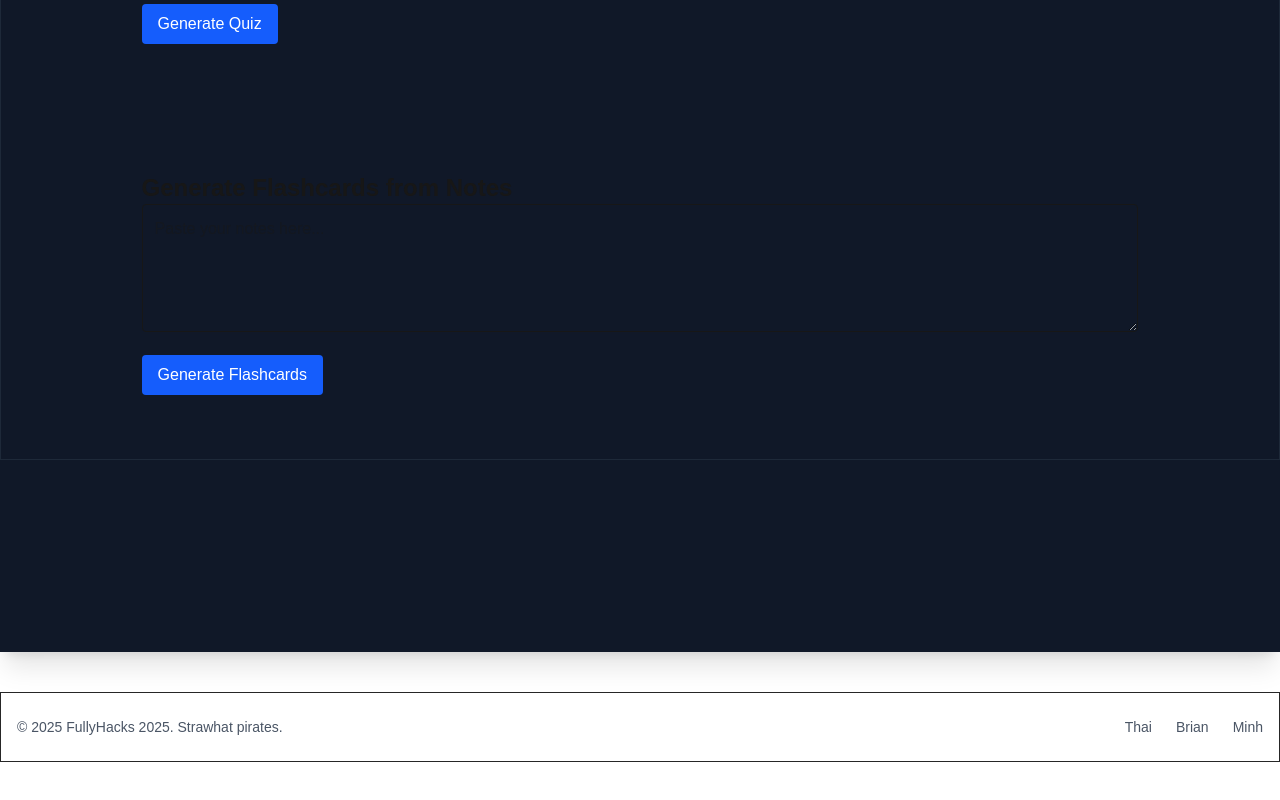
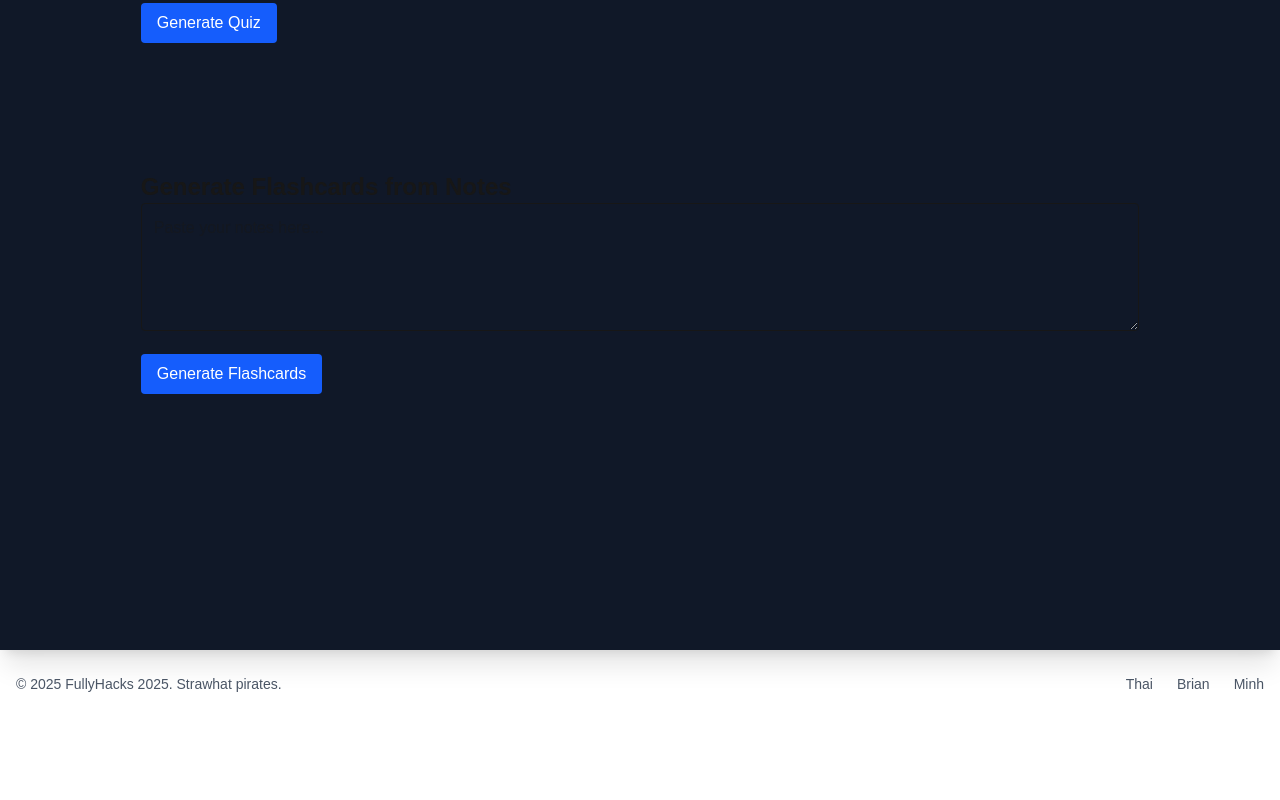
Before and after one commit to bilele123123/fullyhacks_2025, a Next.js app in the folder client/: page / in a window 1280 px wide. Shown: the part 1099-1899 px from the top of the page. After the commit the page ends 1817 px from the top, so only its background shows below. Built offline with nearby package versions, Linux system fonts and the light colour scheme.

Commit message:
Remove component border

```diff
--- a/client/app/components/Footer.tsx
+++ b/client/app/components/Footer.tsx
@@ -1,12 +1,12 @@
 const Footer = () => {
     return (
-      <footer className="w-full bg-black-800 text-gray-600 py-6 my-10 border border-neutral-800">
+      <footer className="w-full bg-black-800 text-gray-600 py-6 border-neutral-800">
         <div className="max-w-7xl mx-auto px-4 flex flex-col md:flex-row items-center justify-between space-y-4 md:space-y-0">
           <p className="text-sm">&copy; {new Date().getFullYear()} FullyHacks 2025. Strawhat pirates.</p>
           <div className="flex space-x-6 text-sm">
             <a href="https://www.linkedin.com/in/2770341b7/" className="hover:text-gray-900 transition-colors">Thai</a>
             <a href="https://github.com/Nineiota0" className="hover:text-gray-900 transition-colors">Brian</a>
-            <a href="https://github.com/MangGlang" className="hover:text-gray-900 transition-colors">Minh</a>
+            <a href="http://linkedin.com/in/minhleenlam" className="hover:text-gray-900 transition-colors">Minh</a>
           </div>
         </div>
       </footer>
--- a/client/app/page.tsx
+++ b/client/app/page.tsx
@@ -11,16 +11,10 @@ import { Meteors } from './components/ui/meteors';
 import ScrollToTopRocket from './components/ScrollToTopRocket';
 import FlashcardRenderer from './components/FlashcardRenderer';
 
-type TodoItem = {
-  id: number;
-  name: string;
-  description: string;
-};
-
 export default function Home({}) {
   return (
     <div className="relative h-fit overflow-hidden">
-      <div className='flex justify-center items-center flex-col border border-gray-800 bg-gray-900 px-4 py-8 shadow-xl h-max'>
+      <div className='flex justify-center items-center flex-col bg-gray-900 px-4 py-8 shadow-xl h-max'>
         <Meteors />
         <FloatingUfo />
         <NavBar />
@@ -38,30 +32,3 @@ export default function Home({}) {
     </div>
   );
 }
-
-
-
-
-// original state:
-// return (
-//   <div className="">
-//     <div>
-//       <h1 className="text-xl font-bold mb-4">Todo List</h1>
-//       {/* {todos.length > 0 ? (
-//         <ul className="space-y-2">
-//           {todos.map((todo) => (
-//             <li key={todo.id} className="bg-white p-4 rounded shadow">
-//               <h2 className="text-lg font-semibold">{todo.name}</h2>
-//               <p className="text-gray-600">{todo.description}</p>
-//             </li>
-//           ))}
-//         </ul>
-//       ) : (
-//         <p className="text-gray-500">No todos found.</p>
-//       )} */}
-//       <h2>hello world</h2>
-//     </div>
-
-
-//   </div>
-// );
```
